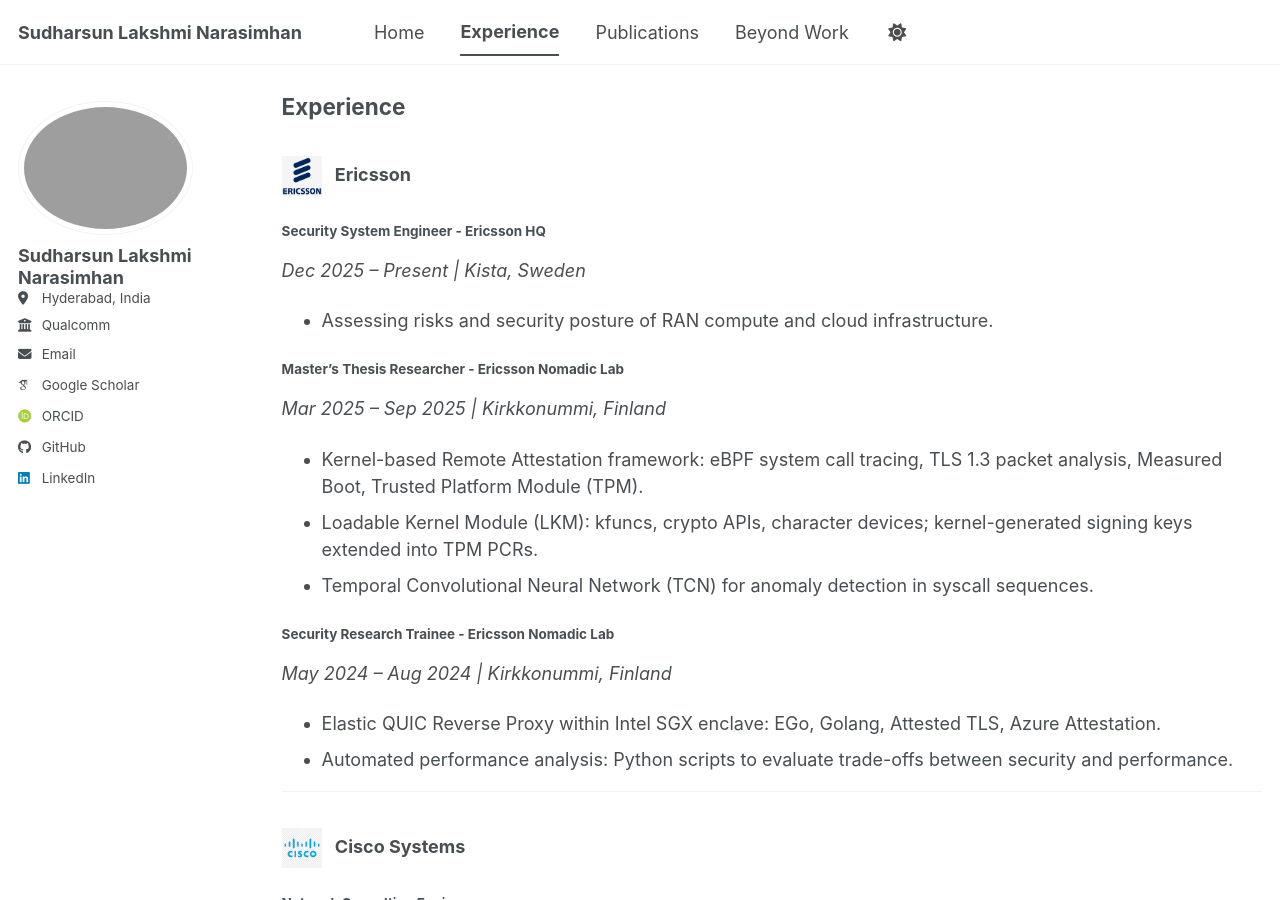
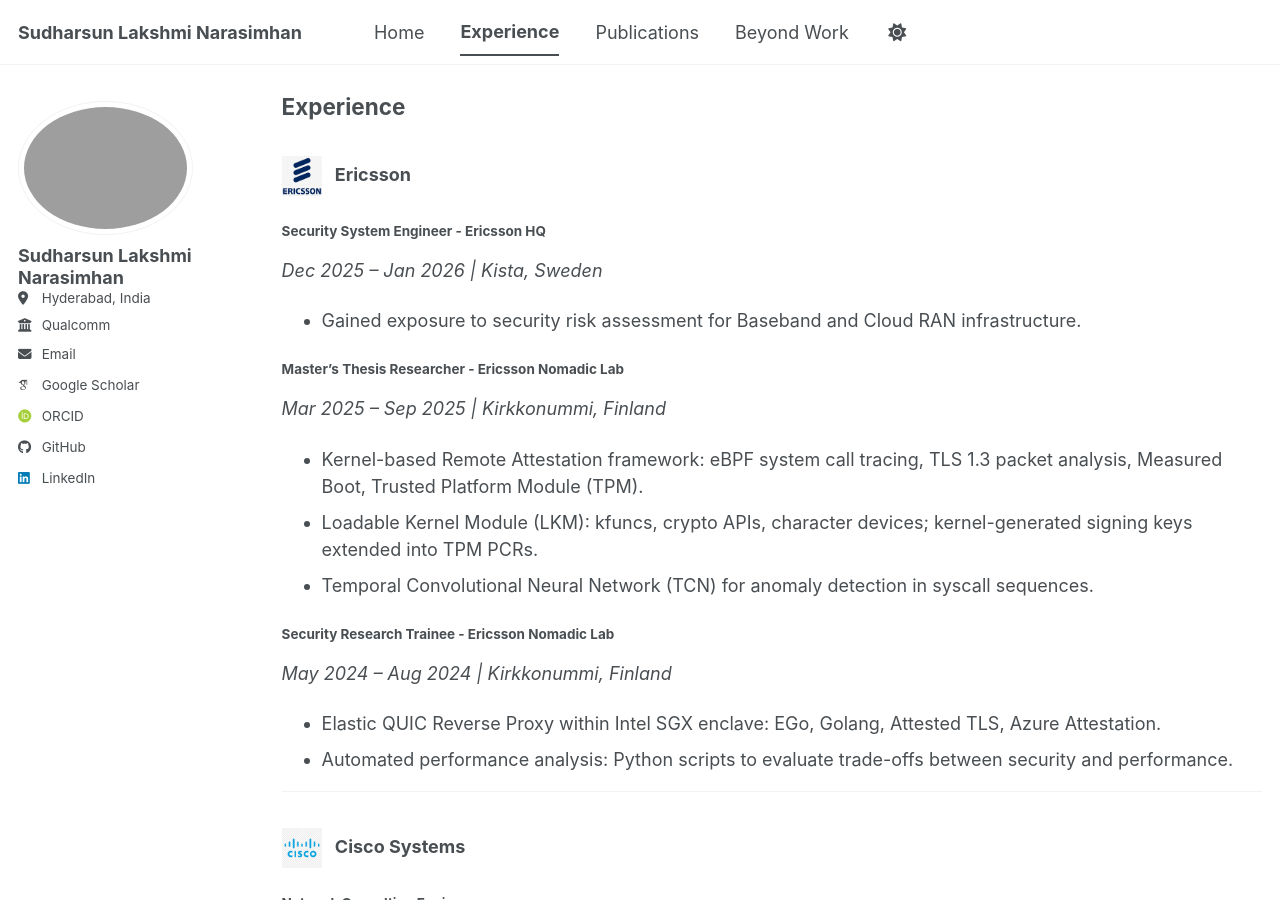
Before and after one commit to sudlaksh/sudlaksh.github.io, a Jekyll site: the page built from _pages/experience.md, in a window 1280 px wide and 900 px high, scrolled down 525 px. Built offline with Jekyll 4.4.1, drawn with Linux system fonts in a browser that asks for light colours; some web fonts are replaced; a script bundle is joined from its source files by our own code; library files that are not in the unit come from our copies.

Commit message:
Revise Ericsson Security Engineer role details
Updated job duration and responsibilities for Ericsson role.

```diff
--- a/_pages/experience.md
+++ b/_pages/experience.md
@@ -26,8 +26,8 @@
 ### ![Ericsson Logo](/images/ericsson-logo.png){: style="width:40px; height:40px; vertical-align:middle; margin-right:0.5rem;" } **Ericsson**
 
 #### Security System Engineer - Ericsson HQ
-*Dec 2025 – Present | Kista, Sweden*
-- Assessing risks and security posture of RAN compute and cloud infrastructure.
+*Dec 2025 – Jan 2026 | Kista, Sweden*
+- Gained exposure to security risk assessment for Baseband and Cloud RAN infrastructure.
 
 #### Master’s Thesis Researcher - Ericsson Nomadic Lab
 *Mar 2025 – Sep 2025 | Kirkkonummi, Finland*
```
